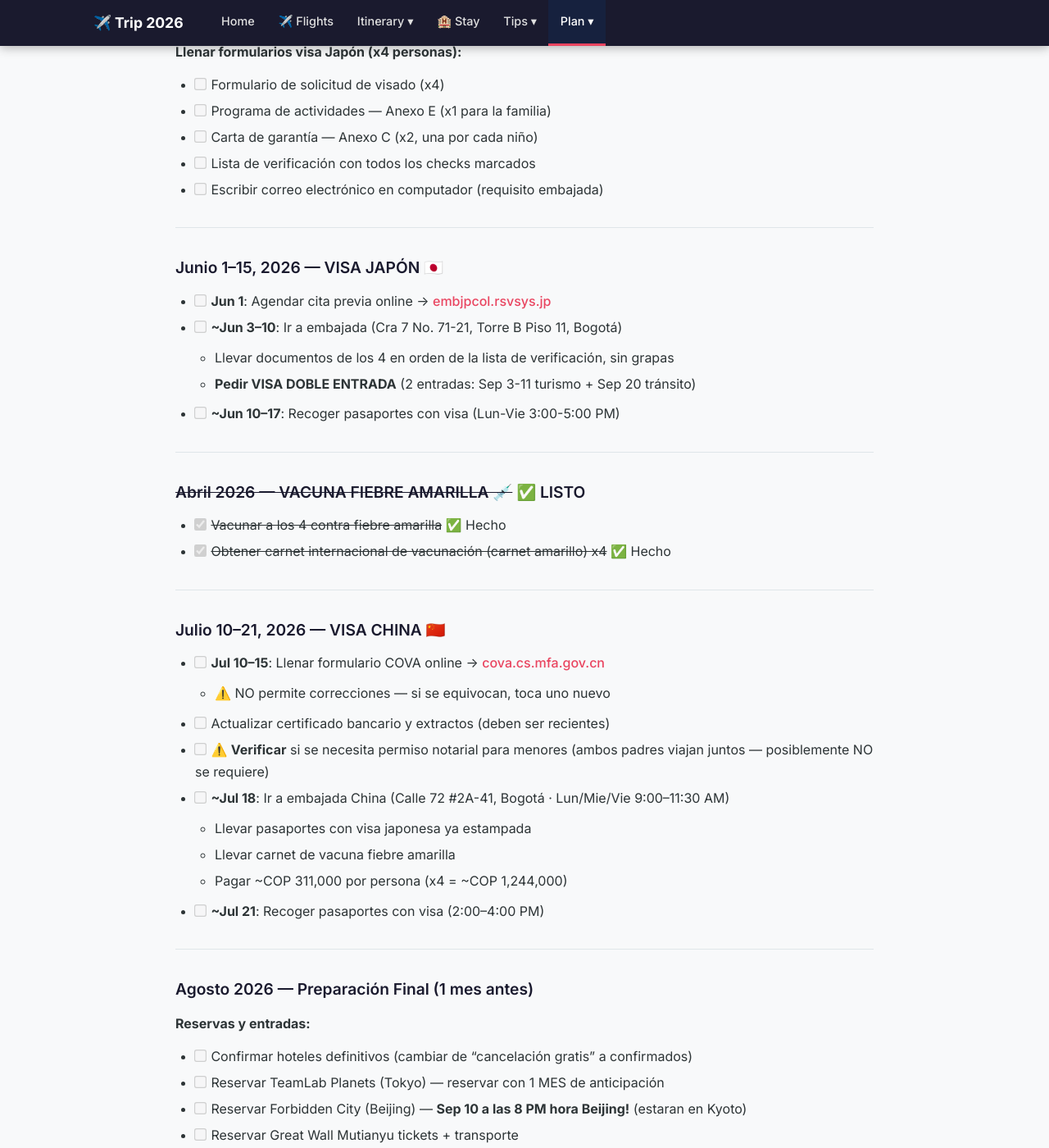
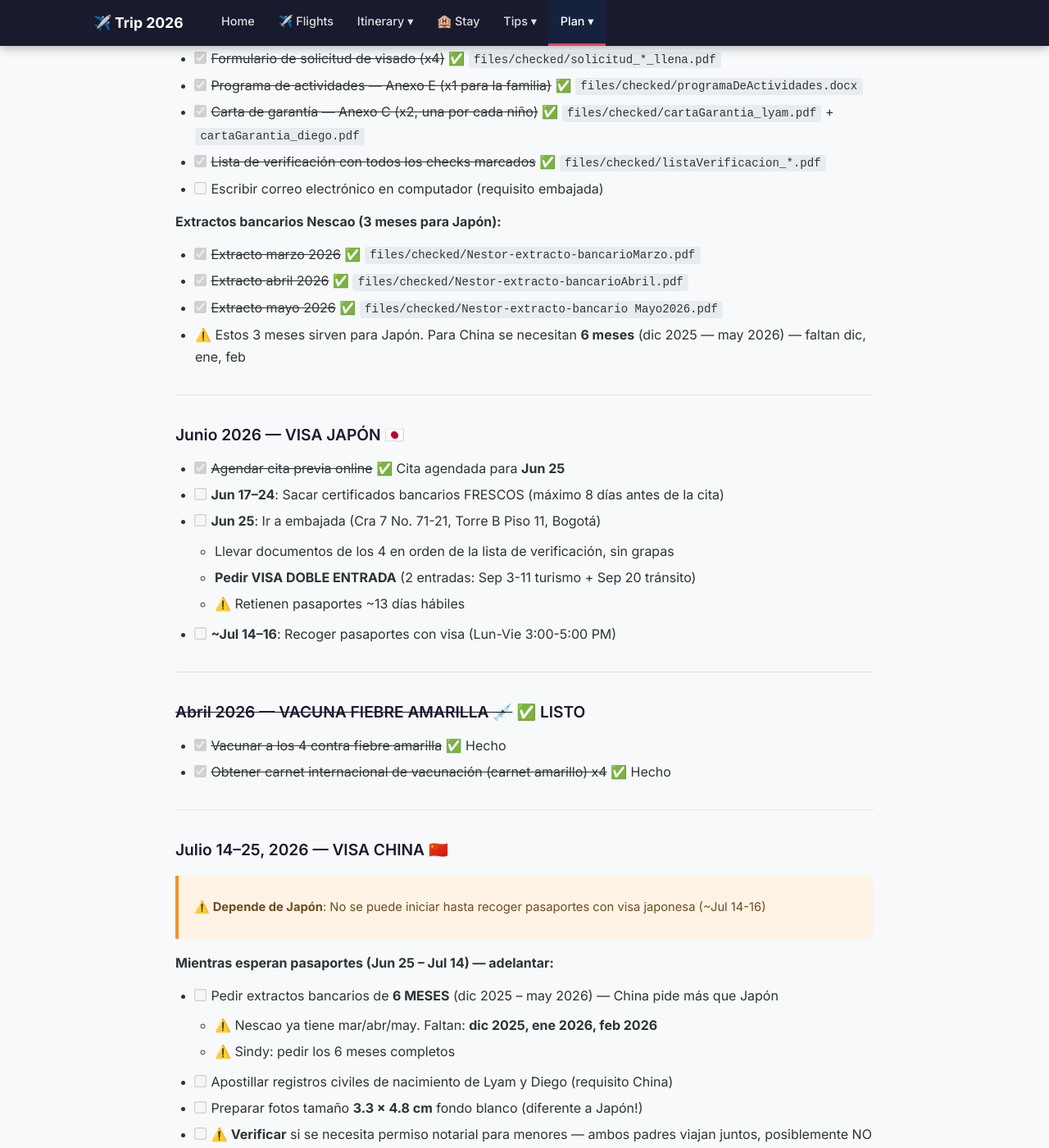
Before and after one commit to nescool101/nescaotravelplanner, a Jekyll site: the page built from checklist.md, in a window 1280 px wide and 1400 px high, scrolled down 1485 px. Shown: the whole window at 82% size. Built offline with Jekyll 4.4.1, drawn with Linux system fonts in a browser that asks for light colours; some of the changed text lies outside the part shown.

Commit message:
agregar mapas por dia con rutas Google Maps Embed API y actualizar checklist
Co-Authored-By: Claude Opus 4.6 <noreply@anthropic.com>

```diff
--- a/checklist.md
+++ b/checklist.md
@@ -35,8 +35,7 @@ nav_group: plan
 **Documentos financieros — empezar a reunir:**
 - [ ] **Sindy**: Pedir carta laboral con salario actual a su empleador
 - [ ] **Sindy**: Pedir comprobantes de nómina últimos 3 meses
-- [ ] **Nescao**: Sacar Certificado Cámara de Comercio (expedido en últimos 3 meses)
-- [ ] **Nescao**: Tener RUT actualizado
+- [ ] **Nescao**: Tener RUT actualizado (no tiene Cámara de Comercio — trabaja solo con RUT)
 - [ ] **Nescao**: Pedir certificado de ingresos expedido por contador
 - [ ] **Nescao**: Pedir comprobantes de pago de honorarios últimos 3 meses
 - [ ] **Ambos**: Pedir certificado bancario con saldo a la fecha
@@ -52,21 +51,29 @@ nav_group: plan
 - [ ] Imprimir itinerario detallado con fechas, ciudades, actividades
 
 **Llenar formularios visa Japón (x4 personas):**
-- [ ] Formulario de solicitud de visado (x4)
-- [ ] Programa de actividades — Anexo E (x1 para la familia)
-- [ ] Carta de garantía — Anexo C (x2, una por cada niño)
-- [ ] Lista de verificación con todos los checks marcados
+- [x] ~~Formulario de solicitud de visado (x4)~~ ✅ `files/checked/solicitud_*_llena.pdf`
+- [x] ~~Programa de actividades — Anexo E (x1 para la familia)~~ ✅ `files/checked/programaDeActividades.docx`
+- [x] ~~Carta de garantía — Anexo C (x2, una por cada niño)~~ ✅ `files/checked/cartaGarantia_lyam.pdf` + `cartaGarantia_diego.pdf`
+- [x] ~~Lista de verificación con todos los checks marcados~~ ✅ `files/checked/listaVerificacion_*.pdf`
 - [ ] Escribir correo electrónico en computador (requisito embajada)
+
+**Extractos bancarios Nescao (3 meses para Japón):**
+- [x] ~~Extracto marzo 2026~~ ✅ `files/checked/Nestor-extracto-bancarioMarzo.pdf`
+- [x] ~~Extracto abril 2026~~ ✅ `files/checked/Nestor-extracto-bancarioAbril.pdf`
+- [x] ~~Extracto mayo 2026~~ ✅ `files/checked/Nestor-extracto-bancario Mayo2026.pdf`
+- ⚠️ Estos 3 meses sirven para Japón. Para China se necesitan **6 meses** (dic 2025 — may 2026) — faltan dic, ene, feb
 
 ---
 
-### Junio 1–15, 2026 — VISA JAPÓN 🇯🇵
+### Junio 2026 — VISA JAPÓN 🇯🇵
 
-- [ ] **Jun 1**: Agendar cita previa online → [embjpcol.rsvsys.jp](https://embjpcol.rsvsys.jp/)
-- [ ] **~Jun 3–10**: Ir a embajada (Cra 7 No. 71-21, Torre B Piso 11, Bogotá)
+- [x] ~~Agendar cita previa online~~ ✅ Cita agendada para **Jun 25**
+- [ ] **Jun 17–24**: Sacar certificados bancarios FRESCOS (máximo 8 días antes de la cita)
+- [ ] **Jun 25**: Ir a embajada (Cra 7 No. 71-21, Torre B Piso 11, Bogotá)
   - Llevar documentos de los 4 en orden de la lista de verificación, sin grapas
   - **Pedir VISA DOBLE ENTRADA** (2 entradas: Sep 3-11 turismo + Sep 20 tránsito)
-- [ ] **~Jun 10–17**: Recoger pasaportes con visa (Lun-Vie 3:00-5:00 PM)
+  - ⚠️ Retienen pasaportes ~13 días hábiles
+- [ ] **~Jul 14–16**: Recoger pasaportes con visa (Lun-Vie 3:00-5:00 PM)
 
 ---
 
@@ -77,17 +84,30 @@ nav_group: plan
 
 ---
 
-### Julio 10–21, 2026 — VISA CHINA 🇨🇳
+### Julio 14–25, 2026 — VISA CHINA 🇨🇳
 
-- [ ] **Jul 10–15**: Llenar formulario COVA online → [cova.cs.mfa.gov.cn](https://cova.cs.mfa.gov.cn)
+> ⚠️ **Depende de Japón**: No se puede iniciar hasta recoger pasaportes con visa japonesa (~Jul 14-16)
+
+**Mientras esperan pasaportes (Jun 25 – Jul 14) — adelantar:**
+- [ ] Pedir extractos bancarios de **6 MESES** (dic 2025 – may 2026) — China pide más que Japón
+  - ⚠️ Nescao ya tiene mar/abr/may. Faltan: **dic 2025, ene 2026, feb 2026**
+  - ⚠️ Sindy: pedir los 6 meses completos
+- [ ] Apostillar registros civiles de nacimiento de Lyam y Diego (requisito China)
+- [ ] Preparar fotos tamaño **3.3 x 4.8 cm** fondo blanco (diferente a Japón!)
+- [ ] ⚠️ **Verificar** si se necesita permiso notarial para menores — ambos padres viajan juntos, posiblemente NO se requiere. Confirmar con embajada China
+- [ ] Verificar que los pasaportes tengan mínimo **3 páginas en blanco**
+
+**Después de recoger pasaportes de Japón:**
+- [ ] **Jul 16–18**: Llenar formulario COVA online → [cova.cs.mfa.gov.cn](https://cova.cs.mfa.gov.cn)
   - ⚠️ NO permite correcciones — si se equivocan, toca uno nuevo
-- [ ] Actualizar certificado bancario y extractos (deben ser recientes)
-- [ ] ⚠️ **Verificar** si se necesita permiso notarial para menores (ambos padres viajan juntos — posiblemente NO se requiere)
-- [ ] **~Jul 18**: Ir a embajada China (Calle 72 #2A-41, Bogotá · Lun/Mie/Vie 9:00–11:30 AM)
+  - Necesita datos del pasaporte con visa japonesa estampada
+- [ ] **Jul 17–18**: Actualizar certificado bancario y extractos (deben ser recientes)
+- [ ] **Jul 21 (lunes)**: Ir a embajada China (Calle 72 #2A-41, Bogotá · Lun/Mie/Vie 9:00–11:30 AM)
   - Llevar pasaportes con visa japonesa ya estampada
   - Llevar carnet de vacuna fiebre amarilla
   - Pagar ~COP 311,000 por persona (x4 = ~COP 1,244,000)
-- [ ] **~Jul 21**: Recoger pasaportes con visa (2:00–4:00 PM)
+  - Si no pueden Jul 21, siguiente opción: **Jul 23 (miércoles)**
+- [ ] **~Jul 24–25**: Recoger pasaportes con visa (2:00–4:00 PM)
 
 ---
 
@@ -182,9 +202,9 @@ nav_group: plan
 - [Activities program / Programa de actividades (PDF)](https://www.colombia.emb-japan.go.jp/files/000568705.pdf)
 
 **Timeline / Cronograma**:
-- [ ] **June 1**: Book cita previa online / *Agendar cita en linea*
-- [ ] **~June 3–10**: Submit at embassy / *Entregar documentos en la embajada*
-- [ ] **~June 10–17**: Pick up passports with visa / *Recoger pasaportes con visa*
+- [x] ~~Agendar cita previa online~~ ✅ Cita **Jun 25**
+- [ ] **Jun 25**: Entregar documentos en la embajada
+- [ ] **~Jul 14–16**: Recoger pasaportes con visa (Lun-Vie 3:00-5:00 PM)
 
 **Documentos por persona — EN ESTE ORDEN EXACTO (x4 personas):**
 
@@ -205,7 +225,7 @@ nav_group: plan
 > ⚠️ Certificados bancarios: sacar **máximo 8 días antes** de la cita. Deben decir "saldo a la fecha". Extractos COMPLETOS con todos los movimientos. NO sirven extractos de tarjeta de crédito.
 
 - [ ] **Sindy (empleada)**: Carta laboral + comprobantes de nómina 3 meses + certificado bancario con saldo a la fecha + extractos bancarios 3 meses
-- [ ] **Nescao (independiente)**: Certificado Cámara de Comercio + RUT + certificado de ingresos por contador + comprobantes de honorarios 3 meses + certificado bancario con saldo a la fecha + extractos bancarios 3 meses
+- [ ] **Nescao (independiente)**: RUT actualizado + certificado de ingresos por contador + comprobantes de honorarios 3 meses + certificado bancario con saldo a la fecha + extractos bancarios 3 meses
 - [ ] **CDTs, fiducias, pensión voluntaria** — si tienen, incluirlos. La embajada los valora MUCHO
 - [ ] **Carta de garantía (Anexo C)** — para los niños, llena por el padre/madre garante — [formato español (PDF)](https://www.colombia.emb-japan.go.jp/ESP/Documentos/visas/garantiaesp.pdf)
 
@@ -294,9 +314,9 @@ Llevaron todos los documentos a la embajada pero **en DESORDEN**. La señora que
 
 **Cronograma**:
 - [x] ~~Vacunar contra fiebre amarilla (x4)~~ ✅ Hecho abril 2026
-- [ ] **Jul 10–15**: Llenar formulario COVA online en [cova.cs.mfa.gov.cn](https://cova.cs.mfa.gov.cn)
-- [ ] **~Jul 18**: Entregar documentos en la embajada
-- [ ] **~Jul 21**: Recoger pasaportes con visa
+- [ ] **Jul 16–18**: Llenar formulario COVA online en [cova.cs.mfa.gov.cn](https://cova.cs.mfa.gov.cn) (después de recoger pasaportes de Japón)
+- [ ] **Jul 21 (lunes)**: Entregar documentos en la embajada (alternativa: Jul 23 miércoles)
+- [ ] **~Jul 24–25**: Recoger pasaportes con visa
 
 **Documentos por persona (x4):**
 - [ ] Pasaporte vigente 6+ meses + fotocopia de la página de datos
@@ -340,10 +360,10 @@ Llevaron todos los documentos a la embajada pero **en DESORDEN**. La señora que
 
 ### Visa Timeline Summary / Resumen de Fechas
 
-| Visa | Apply by | Processing | Cost | Status |
-|------|----------|------------|------|--------|
-| 🇯🇵 Japan | ~June 1 | 5–7 biz days | FREE | ⬜ Pending |
-| 🇨🇳 China | ~July 18 | 1–3 biz days | ~COP 311,000/person | ⬜ Pending |
+| Visa | Cita | Recoger | Cost | Status |
+|------|------|---------|------|--------|
+| 🇯🇵 Japan | **Jun 25** | ~Jul 14-16 | FREE | ⬜ Cita agendada |
+| 🇨🇳 China | **Jul 21** (o Jul 23) | ~Jul 24-25 | ~COP 311,000/person | ⬜ Pendiente (depende de Japón) |
 | 🇭🇰 Hong Kong | N/A | N/A | FREE | ✅ No visa needed |
 
 > **Important order**: Apply Japan FIRST (June), then China (July). This way passports are available for both. / *Aplicar Japón PRIMERO (junio), luego China (julio). Así los pasaportes están disponibles para ambos.*
```
Also changed, not shown: other parts of checklist.md (+2 -2 lines), files/mapas-japon-por-dia.html (added, +146 -0 lines), maps.md (added, +135 -0 lines).
